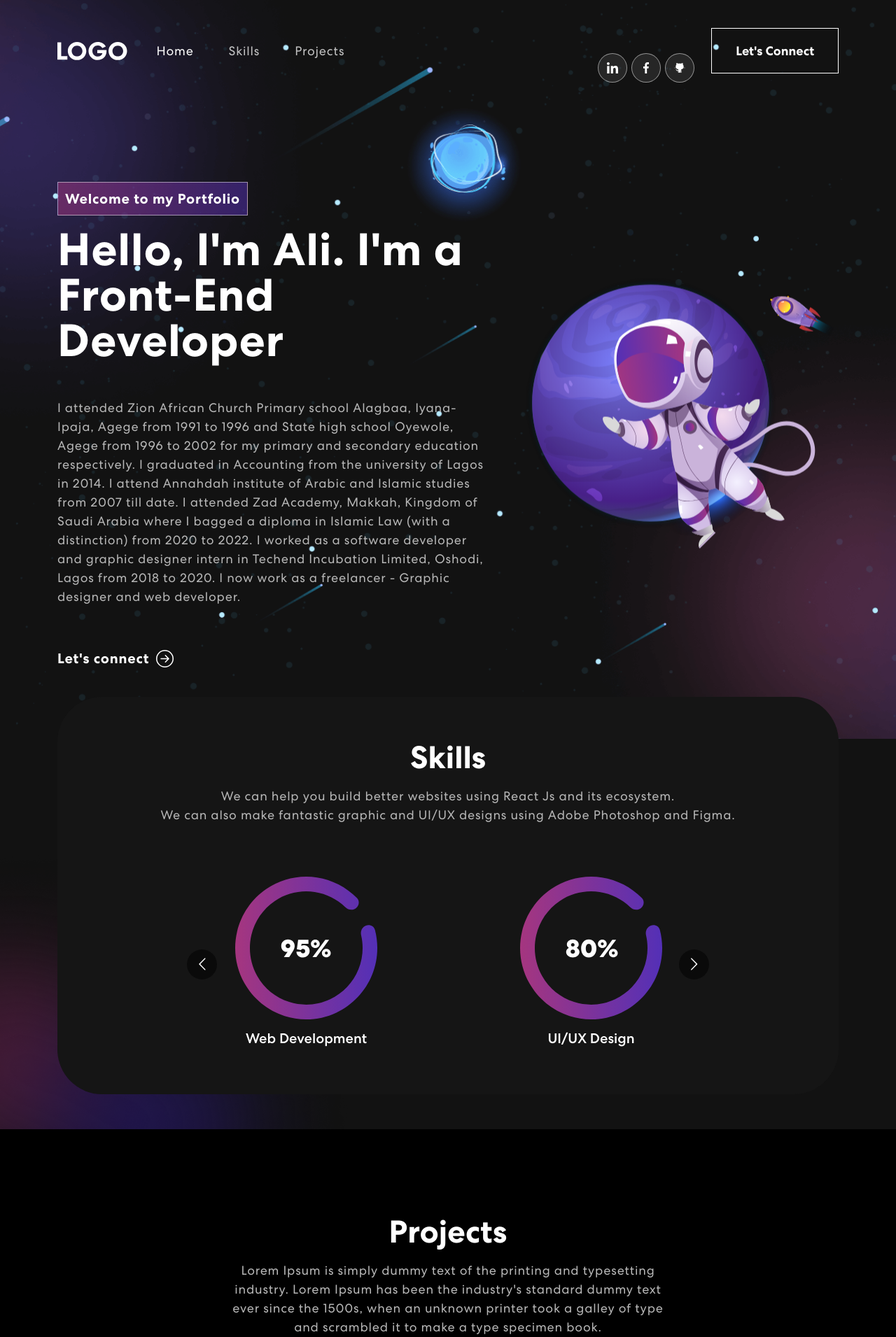
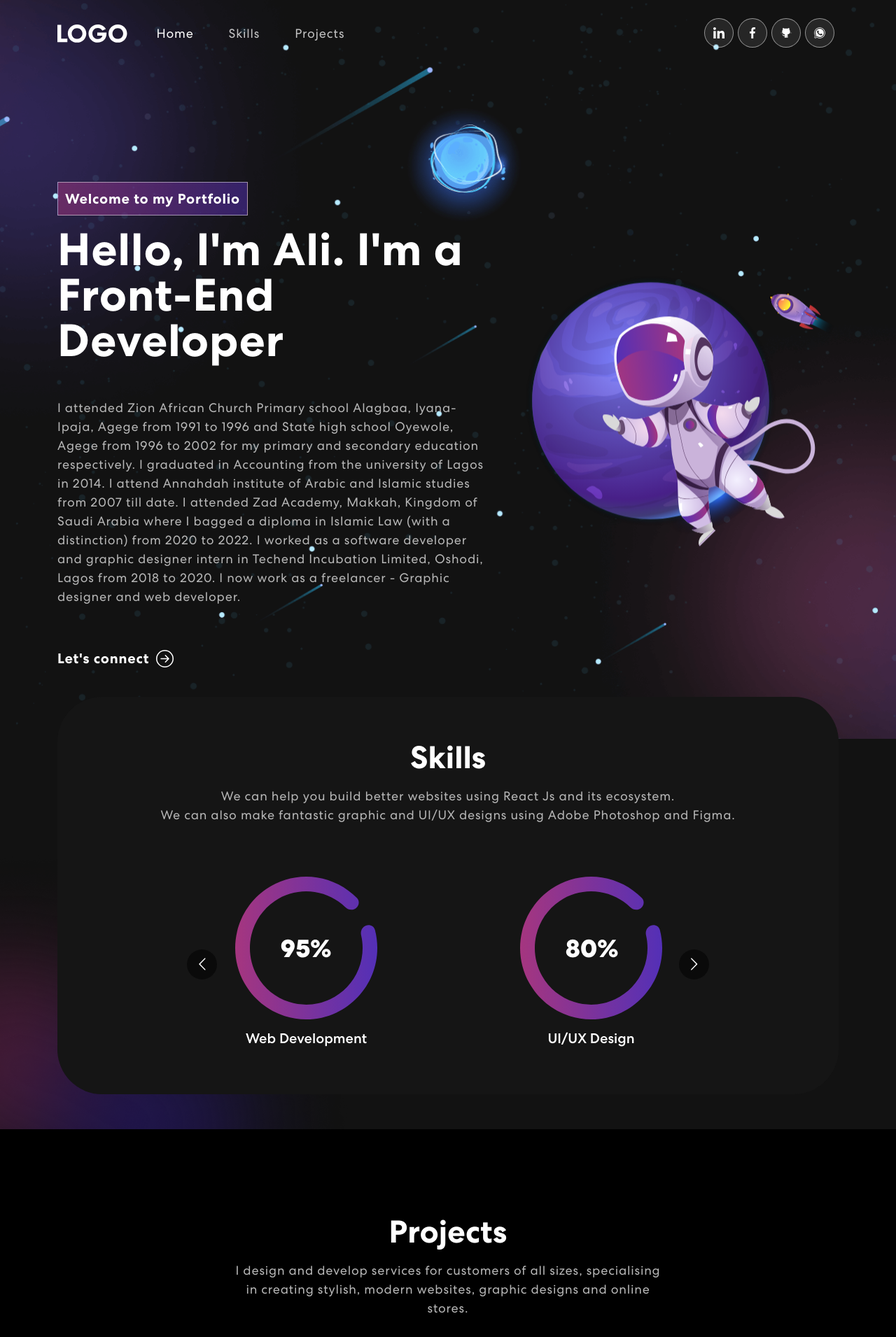
Before and after one commit to leewebstechnologies/adeniyi, a React (Create React App) app: page / in a window 1280 px wide. Shown: the top 1911 px of the page at 70% size. Built offline with nearby package versions, Linux system fonts and the light colour scheme.

Commit message:
modified

```diff
--- a/src/components/contact/Contact.jsx
+++ b/src/components/contact/Contact.jsx
@@ -43,7 +43,7 @@ const Contact = () => {
                     isVisible ? "animate__animated animate__zoomIn" : ""
                   }
                   src={contactImg}
-                  alt="Contact Us"
+                  alt="animate"
                 />
               )}
             </TrackVisibility>
--- a/src/components/footer/Footer.jsx
+++ b/src/components/footer/Footer.jsx
@@ -2,7 +2,8 @@ import { Col, Container, Row } from "react-bootstrap";
 import logo from "../../assets/img/logo.svg";
 import navIcon1 from "../../assets/img/nav-icon1.svg";
 import navIcon2 from "../../assets/img/nav-icon2.svg";
-import navIcon3 from "../../assets/img/nav-icon3.svg";
+import navIcon3 from "../../assets/img/github_white.png";
+import navIcon4 from "../../assets/img/nav-icon4.png";
 
 import "./footer.css";
 
@@ -25,6 +26,13 @@ const Footer = () => {
               <a href="#">
                 <img src={navIcon3} alt="Icon" />
               </a>
+              <a
+                href="https://wa.me/+2348084838268"
+                target="_link"
+                rel="no referrer"
+              >
+                <img src={navIcon4} alt="" />
+              </a>
             </div>
             <p>Copyright © 2023 - Leewebs</p>
           </Col>
--- a/src/components/navbar/Navbar.jsx
+++ b/src/components/navbar/Navbar.jsx
@@ -7,6 +7,7 @@ import logo from "../../assets/img/logo.svg";
 import navIcon1 from "../../assets/img/nav-icon1.svg";
 import navIcon2 from "../../assets/img/nav-icon2.svg";
 import navIcon3 from "../../assets/img/github_white.png";
+import navIcon4 from "../../assets/img/nav-icon4.png";
 import { createBrowserRouter, RouterProvider } from "react-router-dom";
 
 const NavBar = () => {
@@ -71,18 +72,22 @@ const NavBar = () => {
           <span className="navbar-text">
             <div className="social-icon">
               <a href="#">
-                <img src={navIcon1} alt="" />
+                <img src={navIcon1} alt="linkedin" />
               </a>
               <a href="#">
-                <img src={navIcon2} alt="" />
+                <img src={navIcon2} alt="facebook" />
               </a>
               <a href="#">
-                <img src={navIcon3} alt="" />
+                <img src={navIcon3} alt="github" />
+              </a>
+              <a
+                href="https://wa.me/+2348084838268"
+                target="_link"
+                rel="no referrer"
+              >
+                <img src={navIcon4} alt="whatsapp icon" />
               </a>
             </div>
-            <button className="vvd" onClick={() => console.log("connect")}>
-              <span>Let's Connect</span>
-            </button>
           </span>
         </Navbar.Collapse>
       </Container>
--- a/src/components/navbar/navbar.css
+++ b/src/components/navbar/navbar.css
@@ -29,6 +29,7 @@ nav.navbar .navbar-nav a.nav-link.navbar-link.active {
 span.navbar-text {
   display: flex;
   align-items: center;
+  margin-top: -50px;
 }
 .social-icon {
   display: inline-block;
--- a/src/components/projectcard/ProjectCard.jsx
+++ b/src/components/projectcard/ProjectCard.jsx
@@ -5,7 +5,7 @@ const ProjectCard = ({title, description, imgUrl}) => {
   return (
     <Col sm={6} md={4}>
         <div className="proj-imgbx">
-            <img src={imgUrl} alt="" />
+            <img src={imgUrl} alt="project card" />
             <div className="proj-txtx">
                 <h4>{title}</h4>
                 <span>{description}</span>
--- a/src/components/projects/Projects.jsx
+++ b/src/components/projects/Projects.jsx
@@ -41,6 +41,8 @@ const Projects = () => {
       imgUrl: projImg3,
     },
   ];
+
+
   return (
     <section className="project" id="project">
       <Container>
@@ -55,11 +57,9 @@ const Projects = () => {
                 >
                   <h2>Projects</h2>
                   <p>
-                    Lorem Ipsum is simply dummy text of the printing and
-                    typesetting industry. Lorem Ipsum has been the industry's
-                    standard dummy text ever since the 1500s, when an unknown
-                    printer took a galley of type and scrambled it to make a
-                    type specimen book.
+                    I design and develop services for customers of all sizes,
+                    specialising in creating stylish, modern websites, graphic
+                    designs and online stores.
                   </p>
                   <Tab.Container id="projects-tabs" defaultActiveKey="first">
                     <Nav
@@ -91,22 +91,18 @@ const Projects = () => {
                         </Row>
                       </Tab.Pane>
                       <Tab.Pane eventKey="second">
-                        <p>
-                          Lorem ipsum dolor sit amet consectetur adipisicing
-                          elit. Cumque quam, quod neque provident velit, rem
-                          explicabo excepturi id illo molestiae blanditiis,
-                          eligendi dicta officiis asperiores delectus quasi
-                          inventore debitis quo.
-                        </p>
+                      <Row>
+                          {projects.map((projecttwo, index) => {
+                            return <ProjectCard key={index} {...projecttwo} />;
+                          })}
+                        </Row>
                       </Tab.Pane>
                       <Tab.Pane eventKey="third">
-                        <p>
-                          Lorem ipsum dolor sit amet consectetur adipisicing
-                          elit. Cumque quam, quod neque provident velit, rem
-                          explicabo excepturi id illo molestiae blanditiis,
-                          eligendi dicta officiis asperiores delectus quasi
-                          inventore debitis quo.
-                        </p>
+                      <Row>
+                          {projects.map((project, index) => {
+                            return <ProjectCard key={index} {...project} />;
+                          })}
+                        </Row>
                       </Tab.Pane>
                     </Tab.Content>
                   </Tab.Container>
@@ -116,7 +112,7 @@ const Projects = () => {
           </Col>
         </Row>
       </Container>
-      <img className="background-image-right" src={colorSharp2}></img>
+      <img className="background-image-right" src={colorSharp2} alt="background" />
       <h1>Tinder Clone</h1>
     </section>
   );
```
Also changed, not shown: src/assets/img/nav-icon4.png (added), src/components/contact/contact.css (line endings or trailing spaces).
